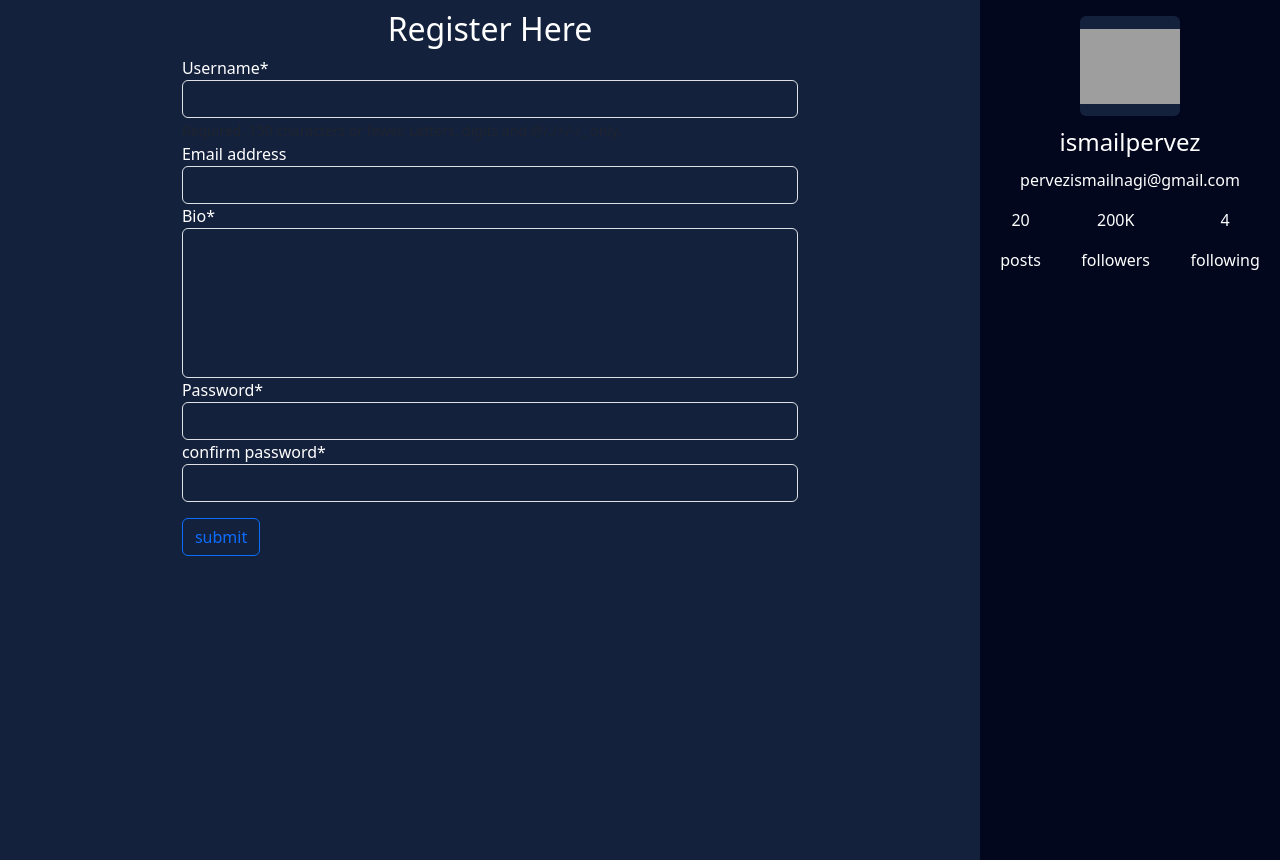
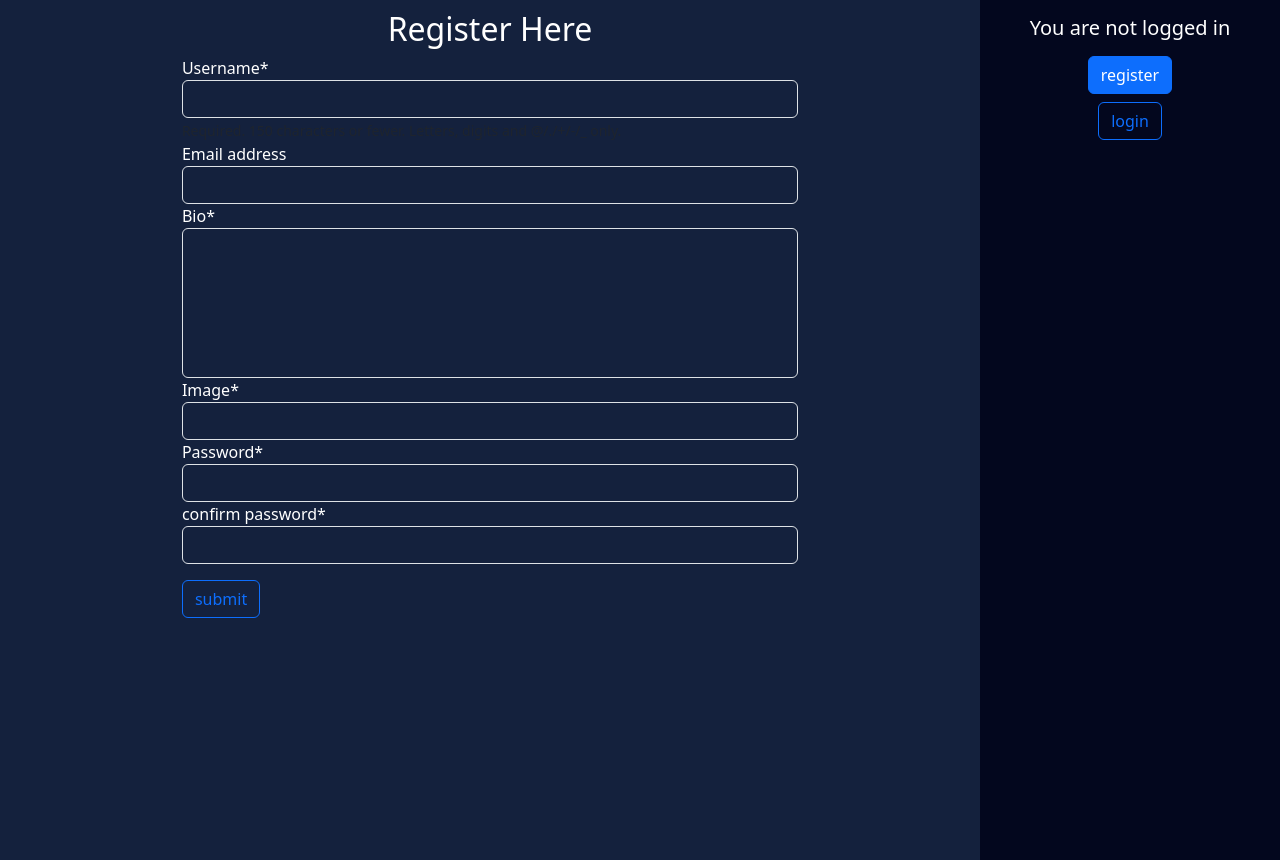
Before and after one commit to ismailPervez/pictogram, a Django app: page /register/ in a window 1280 px wide. Shown: the part 60-920 px from the top of the page. Run offline with Django 4.2, Linux system fonts and the light colour scheme; some libraries are stand-ins or nearby versions; grey boxes are pictures that could not be loaded.

Commit message:
added a profile picture uplaod input to register form

```diff
--- a/pictogram/pictogram/settings.py
+++ b/pictogram/pictogram/settings.py
@@ -44,7 +44,8 @@ INSTALLED_APPS = [
     'django.contrib.staticfiles',
     'users.apps.UsersConfig',
     'bootstrap5',
-    'crispy_forms'
+    'crispy_forms',
+    'cloudinary'
 ]
 
 MIDDLEWARE = [
@@ -144,3 +145,5 @@ CRISPY_TEMPLATE_PACK = 'bootstrap4'
 LOGIN_URL = 'login'
 
 LOGIN_REDIRECT_URL = 'home'
+
+LOGOUT_REDIRECT_URL = 'home'
--- a/pictogram/users/forms.py
+++ b/pictogram/users/forms.py
@@ -1,5 +1,6 @@
 from django.forms import ModelForm, CharField, PasswordInput
 from .models import User
+# from cloudinary.forms import CloudinaryFileField
 
 '''
 ERRORS:
@@ -10,7 +11,7 @@ class RegisterForm(ModelForm):
     confirm_password = CharField(widget=PasswordInput, label='confirm password')
     class Meta:
         model = User
-        fields = ['username', 'email', 'bio', 'password', 'confirm_password']
+        fields = ['username', 'email', 'bio', 'profile_pic', 'password', 'confirm_password']
         widgets = {
             'password': PasswordInput()
         }
--- a/pictogram/users/templates/users/register.html
+++ b/pictogram/users/templates/users/register.html
@@ -3,7 +3,7 @@
 {% block content %}
     <section id="form-container">
         <h2 class="text-center mb-2">Register Here</h2>
-        <form method="POST">
+        <form method="POST" enctype="multipart/form-data">
             {% csrf_token %}
             {{ form|crispy }}
             <div class="mt-3">
--- a/pictogram/users/templates/users/sidebar.html
+++ b/pictogram/users/templates/users/sidebar.html
@@ -1,11 +1,12 @@
 {% block sidebar %}
     <section id="side-bar" class="pt-3">
         <div class="user-details">
+            {% if user.is_authenticated %}
                 <div class="avatar rounded">
-                <img src="https://images.pexels.com/photos/220453/pexels-photo-220453.jpeg?auto=compress&cs=tinysrgb&dpr=2&h=650&w=940" alt="user profile">
+                    <img src="{{ user.profile_pic.url }}" alt="{{ user }}'s profile">
                 </div>
-            <p class="text-bold fs-4 my-2">ismailpervez</p>
-            <p>pervezismailnagi@gmail.com</p>
+                <p class="text-bold fs-4 my-2">{{ user }}</p>
+                <p>{{ user.email }}</p>
                 <div class="d-flex align-items-center justify-content-around w-100">
                     <div class="d-flex align-items-center flex-column">
                         <p>20</p>
@@ -20,6 +21,11 @@
                         <p>following</p>
                     </div>
                 </div>
+            {% else %}
+                <h3 class="text-center mb-3 fs-5">You are not logged in</h3>
+                <a href="{% url 'register' %}" class="btn btn-primary mb-2">register</a>
+                <a href="{% url 'login' %}" class="btn btn-outline-primary">login</a>
+            {% endif %}
         </div>
     </section>
 {% endblock %}
--- a/pictogram/users/urls.py
+++ b/pictogram/users/urls.py
@@ -6,5 +6,6 @@ from django.contrib.auth.views import LoginView, LogoutView
 urlpatterns = [
     path('', views.home, name='home'),
     path('register/', views.register, name='register'),
-    path('login/', LoginView.as_view(template_name='users/login.html'), name='login')
+    path('login/', LoginView.as_view(template_name='users/login.html'), name='login'),
+    path('logout/', LogoutView.as_view(template_name='logout.html'), name='logout')
 ]
--- a/pictogram/users/views.py
+++ b/pictogram/users/views.py
@@ -7,13 +7,15 @@ def home(request):
 
 def register(request):
     if request.method == "POST":
-        form = RegisterForm(request.POST)
+        form = RegisterForm(request.POST, request.FILES)
+        print(request.FILES)
         if form.is_valid():
+            picture = form.cleaned_data['profile_pic']
             print('form saved cool')
             form.save()
             print('saved form, check admin')
             messages.success(request, 'Registration suceessful. You can now login')
-            # redirect('')
+            redirect('login')
     else:
         form = RegisterForm()
 
```
Lines whose indentation alone changed are shown as unchanged.
